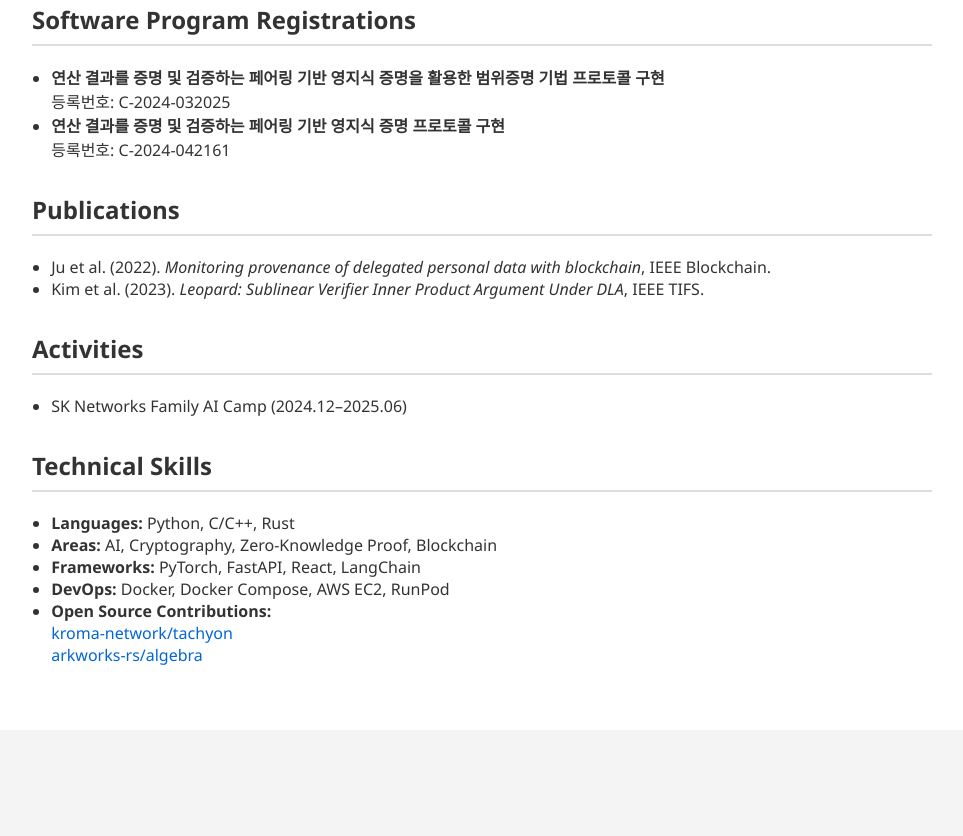
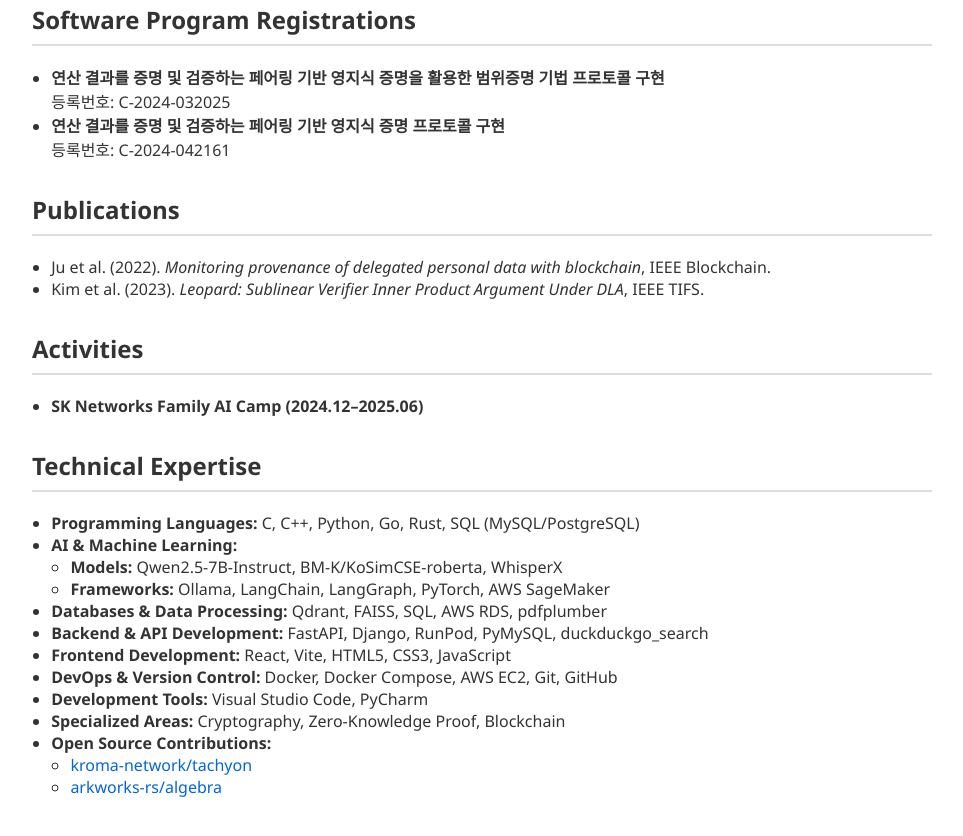
Before and after one commit to Leegwangwoon/cv, a plain HTML site: page index.html in a window 1280 px wide. Shown: the part 1345-2181 px from the top of the page, without its empty margins (158-1121 px from the left). Before the commit the page ends 2075 px from the top, so only its background shows below. Drawn offline with Linux system fonts and the light colour scheme.

Commit message:
Version Update

```diff
--- a/index.html
+++ b/index.html
@@ -138,23 +138,39 @@
     <section>
       <h2>Activities</h2>
       <ul>
-        <li>SK Networks Family AI Camp (2024.12–2025.06)</li>
+        <li>
+          <strong>SK Networks Family AI Camp (2024.12–2025.06)</strong>
+        </li>
       </ul>
     </section>
 
-    <section>
-      <h2>Technical Skills</h2>
-      <ul>
-        <li><strong>Languages:</strong> Python, C/C++, Rust</li>
-        <li><strong>Areas:</strong> AI, Cryptography, Zero-Knowledge Proof, Blockchain</li>
-        <li><strong>Frameworks:</strong> PyTorch, FastAPI, React, LangChain</li>
-        <li><strong>DevOps:</strong> Docker, Docker Compose, AWS EC2, RunPod</li>
-        <li><strong>Open Source Contributions:</strong><br>
-          <a href="https://github.com/kroma-network/tachyon">kroma-network/tachyon</a><br>
-          <a href="https://github.com/arkworks-rs/algebra">arkworks-rs/algebra</a>
-        </li>
+<section>
+  <h2>Technical Expertise</h2>
+  <ul>
+    <li><strong>Programming Languages:</strong> C, C++, Python, Go, Rust, SQL (MySQL/PostgreSQL)</li>
+    <li>
+      <strong>AI & Machine Learning:</strong>
+      <ul style="margin-top: 0; margin-bottom: 0;">
+        <li><strong>Models:</strong> Qwen2.5-7B-Instruct, BM-K/KoSimCSE-roberta, WhisperX</li>
+        <li><strong>Frameworks:</strong> Ollama, LangChain, LangGraph, PyTorch, AWS SageMaker</li>
       </ul>
-    </section>
+    </li>
+    <li><strong>Databases & Data Processing:</strong> Qdrant, FAISS, SQL, AWS RDS, pdfplumber</li>
+    <li><strong>Backend & API Development:</strong> FastAPI, Django, RunPod, PyMySQL, duckduckgo_search</li>
+    <li><strong>Frontend Development:</strong> React, Vite, HTML5, CSS3, JavaScript</li>
+    <li><strong>DevOps & Version Control:</strong> Docker, Docker Compose, AWS EC2, Git, GitHub</li>
+    <li><strong>Development Tools:</strong> Visual Studio Code, PyCharm</li>
+    <li><strong>Specialized Areas:</strong> Cryptography, Zero-Knowledge Proof, Blockchain</li>
+    <li>
+      <strong>Open Source Contributions:</strong>
+      <ul style="margin-top: 0; margin-bottom: 0;">
+        <li><a href="https://github.com/kroma-network/tachyon">kroma-network/tachyon</a></li>
+        <li><a href="https://github.com/arkworks-rs/algebra">arkworks-rs/algebra</a></li>
+      </ul>
+    </li>
+  </ul>
+</section>
+
   </div>
 </body>
 </html>
```
